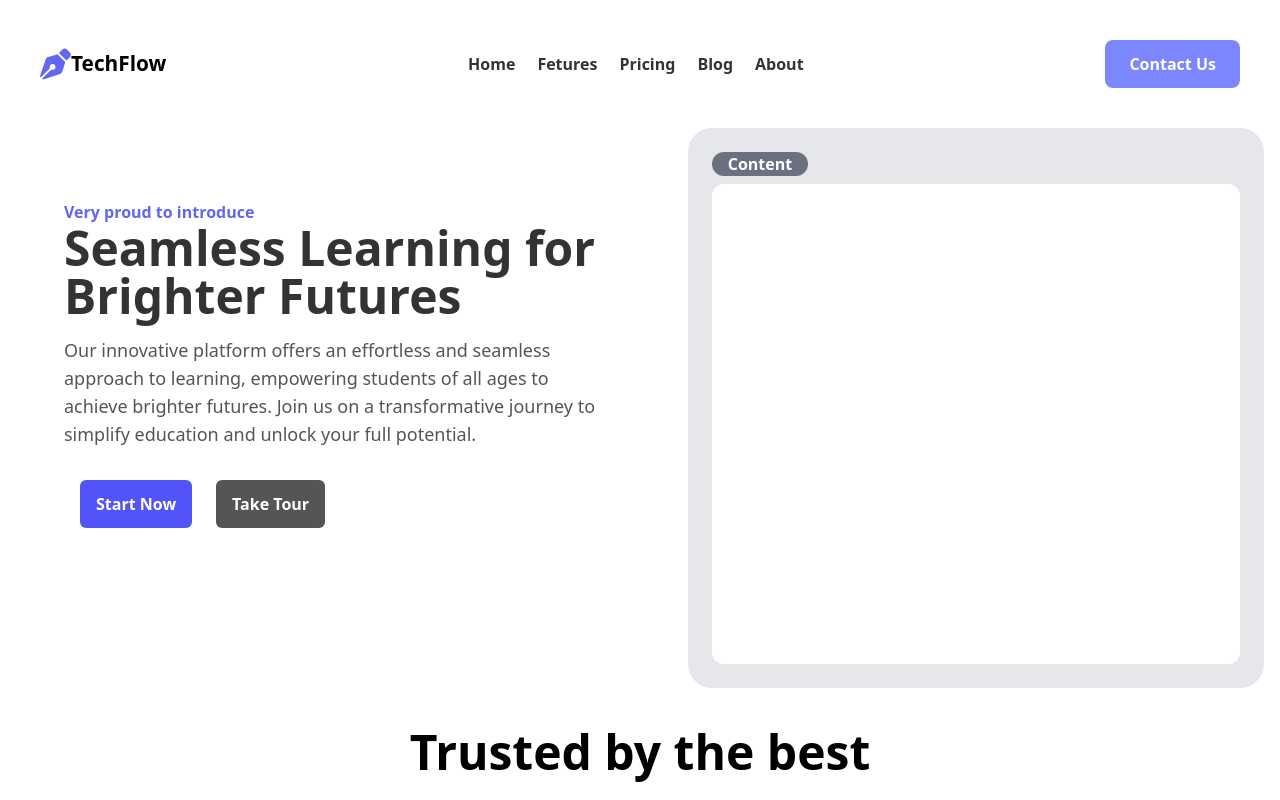
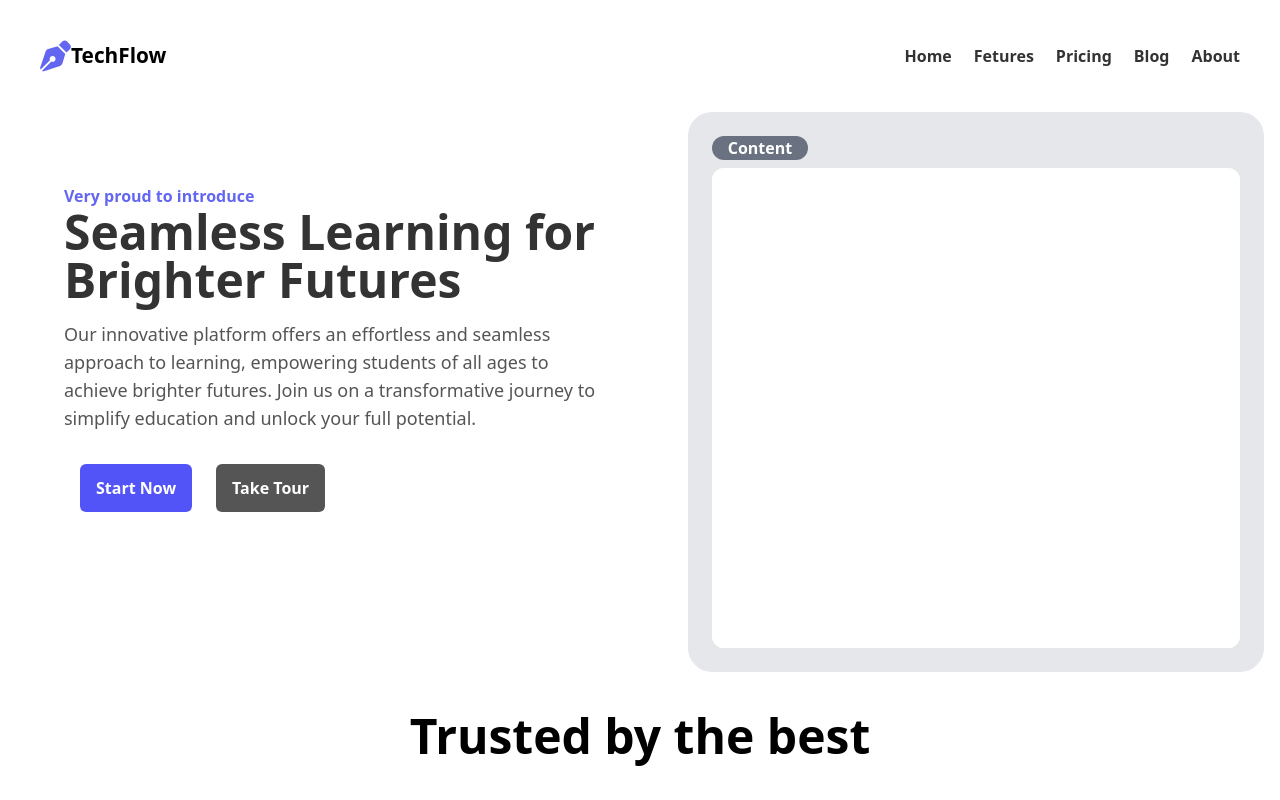
Before and after one commit to aryajidhruv/techflow, a React (Vite) app: page / in a window 1280 px wide. Shown: the top 800 px of the page. Built offline with nearby package versions, Linux system fonts and the light colour scheme.

Commit message:
hemberger button

```diff
--- a/src/App.jsx
+++ b/src/App.jsx
@@ -8,6 +8,8 @@
 pdfjs.GlobalWorkerOptions.workerSrc = `//unpkg.com/pdfjs-dist@${pdfjs.version}/build/pdf.worker.min.js`;
 
 function App() {
+
+    const [isMenuOpen, setIsMenuOpen] = useState(false);
 
     // for pdf
     const[showPdf,setShowPdf]=useState(true);
@@ -189,15 +191,27 @@
 
        </nav>
 
-       <div className='flex items-center gap-4'>
-       <a href="#contact" className='hidden sm:block px-6 py-3 text-[1rem] font-semibold rounded-lg bg-indigo-400 text-white' >
-           Contact Us
-       </a>
+       {/* Add this Mobile Menu Overlay */}
+{isMenuOpen && (
+  <div className='fixed inset-0 bg-white z-50 flex flex-col items-center justify-center gap-8 md:hidden'>
+      {/* Close button inside the menu */}
+      <button
+        className='absolute top-6 right-6 p-2'
+        onClick={() => setIsMenuOpen(false)}
+      >
+        <img src="CloseIcon.svg" className='w-8 h-8' alt="close" />
+      </button>
 
-       <button className='sh-20 block md:hidden p-2 rounded-lg'>
-           <img src="Hamburger.svg" alt="menubutton" className='w-8 h-8'/>
-       </button>
-       </div>
+      {/* Navigation Links */}
+      <nav className='flex flex-col items-center gap-6 text-xl font-bold'>
+          <a href="#home" onClick={() => setIsMenuOpen(false)}>Home</a>
+          <a href="#Features" onClick={() => setIsMenuOpen(false)}>Features</a>
+          <a href="#pricing" onClick={() => setIsMenuOpen(false)}>Pricing</a>
+          <a href="#About" onClick={() => setIsMenuOpen(false)}>About</a>
+          <a href="#contact" className='bg-indigo-400 text-white px-8 py-3 rounded-lg' onClick={() => setIsMenuOpen(false)}>Contact Us</a>
+      </nav>
+  </div>
+)}
 
 
 
@@ -301,7 +315,7 @@
                 </p>
             </div>
 
-            <div className='grid gap-8  grid-cols-1 md:grid-col-2 lg:grid-cols-2 mt-[1.3rem]
+            <div className='grid gap-8  grid-cols-1 md:grid-cols-2 lg:grid-cols-2 mt-[1.3rem]
             w-full bg-gray'>
 
                 {/* <!-- card 1 --> */}
```
